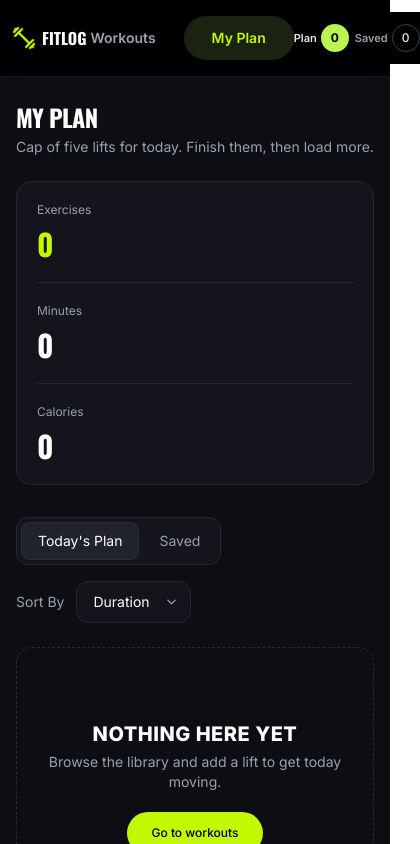
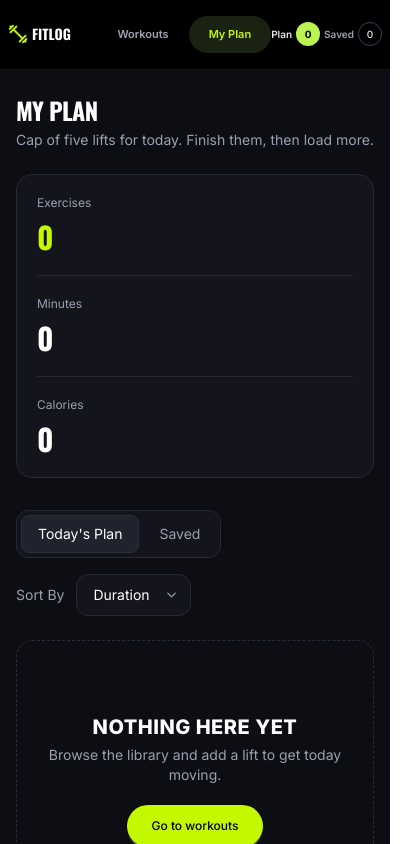
Before and after one commit to shanto470/B14-ASSIGNMENT-6, a Next.js app: page /my-plan in a window 390 px wide. Shown: the top 844 px of the page, 420 px wide, since content can reach past the window. Built offline with nearby package versions, Linux system fonts and the light colour scheme.

Commit message:
fixing navbar for mobile device

```diff
--- a/src/Components/Navbar.tsx
+++ b/src/Components/Navbar.tsx
@@ -1,4 +1,3 @@
-
 'use client'
 
 import Image from 'next/image';
@@ -18,23 +17,23 @@ const Navbar = () => {
 
         <section className='border-b border-gray-900'>
 
-            <div className='container m-auto px-3 sm:px-5 lg:px-0'>
+            <div className='container m-auto px-2 sm:px-3 lg:px-0'>
 
                 <div className="navbar bg-black shadow-sm px-0">
 
                     <div className="navbar-start">
 
-                        <div className='flex items-center gap-1.5 sm:gap-3'>
+                        <div className='flex items-center gap-1 sm:gap-2'>
 
                             <Image
                                 src="/logo.png"
                                 alt='logo'
                                 width={28}
                                 height={28}
-                                className="w-6 h-6 sm:w-7 sm:h-7"
+                                className="w-5 h-5 sm:w-6 sm:h-6 lg:w-7 lg:h-7"
                             />
 
-                            <h5 className="text-base font-oswald sm:text-xl font-black text-white">
+                            <h5 className="text-sm font-oswald sm:text-lg lg:text-xl font-black text-white">
                                 FITLOG
                             </h5>
 
@@ -42,9 +41,9 @@ const Navbar = () => {
 
                     </div>
 
-                    <div className="navbar-center">
+                    <div className="navbar-center sm:mr-2">
 
-                        <ul className="menu menu-horizontal px-0 sm:px-1 gap-0 sm:gap-1">
+                        <ul className="menu menu-horizontal px-0 sm:px-0.5 lg:px-1 gap-0 sm:gap-0.5 lg:gap-1">
 
                             <WorkoutBtn />
 
@@ -56,15 +55,15 @@ const Navbar = () => {
 
                     <div className="navbar-end">
 
-                        <div className="flex items-center gap-1.5 sm:gap-3 lg:gap-10 bg-black px-0 lg:px-8 py-3 sm:py-4 lg:py-6">
+                        <div className="flex items-center gap-1 sm:gap-2 lg:gap-10 bg-black px-0 lg:px-8 py-2 sm:py-3 lg:py-6">
 
                             <Link href="/my-plan">
 
-                                <button className="flex items-center gap-1 sm:gap-2 lg:gap-3 text-[11px] sm:text-sm font-semibold text-gray-200">
+                                <button className="flex items-center gap-1 sm:gap-1.5 lg:gap-3 text-[10px] sm:text-xs lg:text-sm font-semibold text-gray-200">
 
                                     Plan
 
-                                    <span className="flex h-7 w-7 sm:h-9 sm:w-9 lg:h-11 lg:w-11 items-center justify-center rounded-full bg-lime-300 text-xs sm:text-base lg:text-lg font-bold text-black">
+                                    <span className="flex h-6 w-6 sm:h-7 sm:w-7 lg:h-11 lg:w-11 items-center justify-center rounded-full bg-lime-300 text-[10px] sm:text-xs lg:text-lg font-bold text-black">
 
                                         {todayPlan.length}
 
@@ -76,11 +75,11 @@ const Navbar = () => {
 
                             <Link href="/my-plan">
 
-                                <button className="flex items-center gap-1 sm:gap-2 lg:gap-3 text-[11px] sm:text-sm font-semibold text-gray-400">
+                                <button className="flex items-center gap-1 sm:gap-1.5 lg:gap-3 text-[10px] sm:text-xs lg:text-sm font-semibold text-gray-400">
 
                                     Saved
 
-                                    <span className="flex h-7 w-7 sm:h-9 sm:w-9 lg:h-11 lg:w-11 items-center justify-center rounded-full border border-gray-700 text-xs sm:text-base lg:text-lg font-medium text-gray-200">
+                                    <span className="flex h-6 w-6 sm:h-7 sm:w-7 lg:h-11 lg:w-11 items-center justify-center rounded-full border border-gray-700 text-[10px] sm:text-xs lg:text-lg font-medium text-gray-200">
 
                                         {addSave.length}
 
--- a/src/button/MyPlanBtn.tsx
+++ b/src/button/MyPlanBtn.tsx
@@ -1,19 +1,3 @@
-// 'use client'
-// import React, { useContext } from 'react';
-// import { WorkoutContext } from '../context/WorkoutContext';
-// import Link from 'next/link';
-
-// const MyPlanBtn = () => {
-//     const { active, setActive } = useContext(WorkoutContext)
-//     return (
-//         <li onClick={() => setActive("my-plan")} className={`text-sm font-semibold px-4 py-1.5 rounded-3xl
-//                             ${active === "my-plan" ? "text-[#C2F800] bg-[#1A2312]" : "text-[#9CA3AF]"}`}  ><Link href="/my-plan">My Plan</Link></li>
-//     );
-// };
-
-// export default MyPlanBtn;
-
-
 'use client'
 
 import Link from 'next/link';
@@ -24,15 +8,23 @@ const MyPlanBtn = () => {
     const pathname = usePathname();
 
     return (
+
         <li
-            className={`text-sm font-semibold px-4 py-1.5 rounded-3xl
+            className={`text-[11px] sm:text-xs lg:text-sm font-semibold
+                px-2 sm:px-3 lg:px-4
+                py-1 sm:py-1.5
+                rounded-3xl
+
                 ${pathname === "/my-plan"
                     ? "text-[#C2F800] bg-[#1A2312]"
                     : "text-[#9CA3AF]"
                 }`}
         >
+
             <Link href="/my-plan">My Plan</Link>
+
         </li>
+
     );
 };
 
--- a/src/button/WorkoutBtn.tsx
+++ b/src/button/WorkoutBtn.tsx
@@ -1,5 +1,3 @@
-
-
 'use client'
 
 import Link from 'next/link';
@@ -10,15 +8,23 @@ const WorkoutBtn = () => {
     const pathname = usePathname();
 
     return (
+
         <li
-            className={` text-sm font-semibold px-4 py-1.5 rounded-3xl
+            className={`text-[11px] sm:text-xs lg:text-sm font-semibold
+                px-2 sm:px-3 lg:px-4
+                py-1 sm:py-1.5
+                rounded-3xl
+
                 ${pathname === "/"
                     ? "text-[#C2F800] bg-[#1A2312]"
                     : "text-[#9CA3AF]"
                 }`}
         >
+
             <Link href="/">Workouts</Link>
+
         </li>
+
     );
 };
 
```
